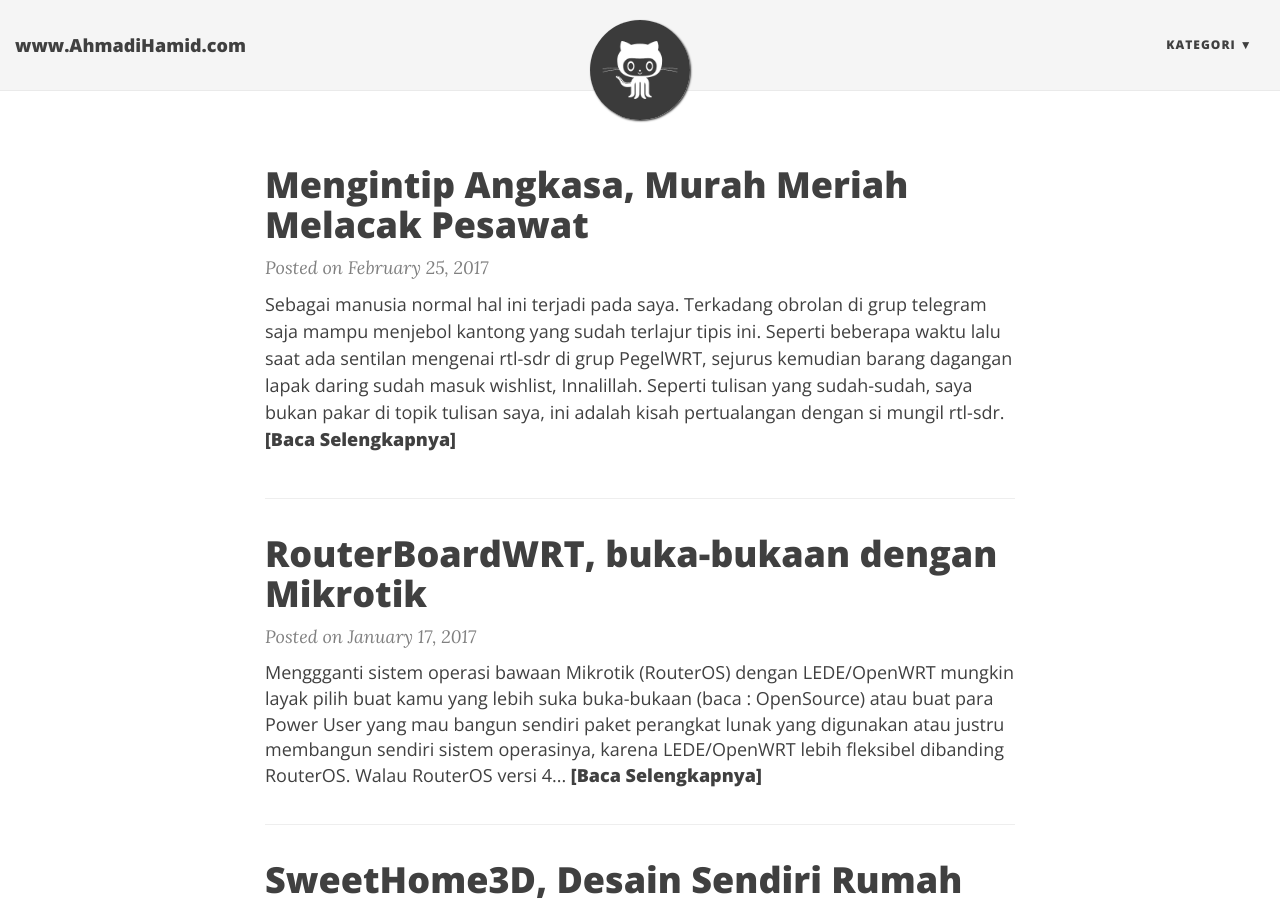
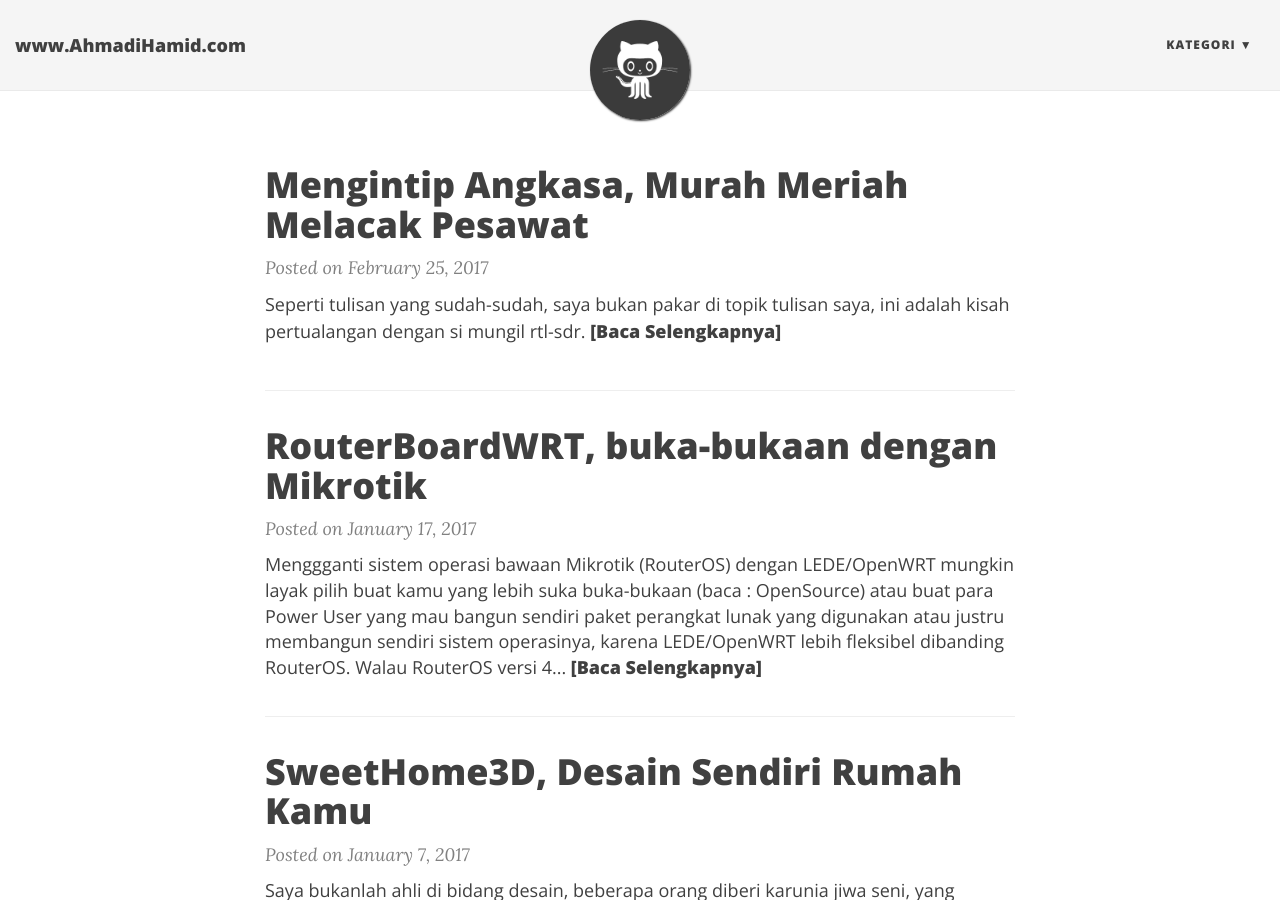
Before and after one commit to ahmadihamid/ahmadihamid.github.io, a Jekyll site: the page built from index.html, in a window 1280 px wide and 900 px high. Built offline with Jekyll 4.4.1, drawn with Linux system fonts in a browser that asks for light colours; nearby versions of some CDN libraries; the list of posts is cut into pages by our own code.

Commit message:
Update 2017-02-25-MengintipAngkasa.md

```diff
--- a/_posts/2017-02-25-MengintipAngkasa.md
+++ b/_posts/2017-02-25-MengintipAngkasa.md
@@ -4,9 +4,7 @@ title: Mengintip Angkasa, Murah Meriah Melacak Pesawat
 tags: [SDR, ADS-B, LEDE]
 comments: true
 author: ahmadi
-summary: "Sebagai manusia normal hal ini terjadi pada saya. Terkadang obrolan di grup telegram saja mampu menjebol kantong yang sudah terlajur tipis ini. Seperti beberapa waktu lalu saat ada sentilan mengenai rtl-sdr di grup PegelWRT, sejurus kemudian barang dagangan lapak daring sudah masuk wishlist, Innalillah.
-
-Seperti tulisan yang sudah-sudah, saya bukan pakar di topik tulisan saya, ini adalah kisah pertualangan dengan si mungil rtl-sdr."
+summary: "Seperti tulisan yang sudah-sudah, saya bukan pakar di topik tulisan saya, ini adalah kisah pertualangan dengan si mungil rtl-sdr."
 ---
 
 !!TULISAN INI DIBUAT DEMI KEPENTINGAN ILMU PENGETAHUAN SEMATA. SEGALA KERUSAKAN/PELANGGARAN TERKAIT TULISAN INI BUKAN TANGGUNGJAWAB PENULIS!!
@@ -106,7 +104,9 @@ Sesuaikan alamat IP pada tools-options-reciever
 
 Sampai di sini kita sudah bisa mengakses halaman web Virtual Radar Server di [http://127.0.0.1:8080/VirtualRadar/desktop.html](http://127.0.0.1:8080/VirtualRadar/desktop.html)
 
+
 <img border="0" src="/img/sdr-web.png" style="float:left; margin-right:10px"/>
+
 
 Selamat mengintip.
 😅
```
